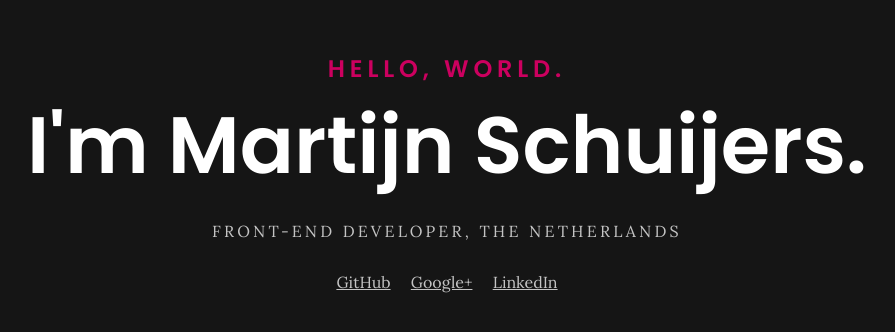
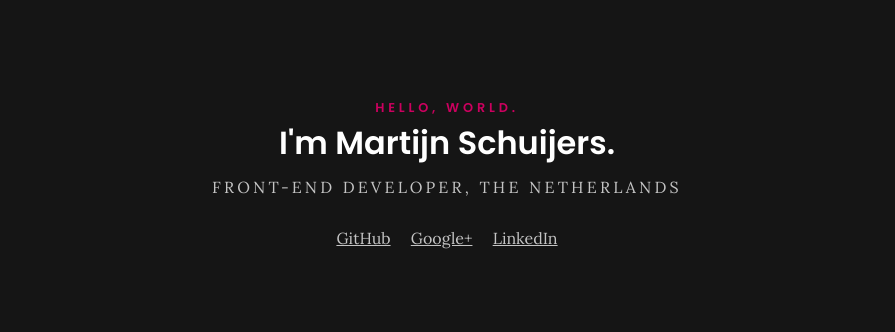
Before and after one commit to schuijers/schuijers.tech, a website built with Parcel: page src/index.html in a window 1280 px wide. Shown: the part 226-558 px from the top of the page, without its empty margins (193-1088 px from the left). Built offline with nearby package versions, Linux system fonts and the light colour scheme.

Commit message:
Setup fluid typography

```diff
--- a/package.json
+++ b/package.json
@@ -13,9 +13,11 @@
   },
   "devDependencies": {
     "autoprefixer": "^8.1.0",
+    "css-mqpacker": "^6.0.2",
     "parcel-bundler": "^1.6.2",
     "postcss-import": "^11.1.0",
-    "postcss-reporter": "^5.0.0"
+    "postcss-reporter": "^5.0.0",
+    "rucksack-css": "^1.0.2"
   },
   "scripts": {
     "build": "parcel build src/index.html --public-url ./",
--- a/postcss.config.js
+++ b/postcss.config.js
@@ -1,8 +1,11 @@
 module.exports = {
   plugins: [
-    require("postcss-import")(),
-    require("autoprefixer"),
-    require("postcss-reporter")({
+    require('postcss-import')(),
+    require('rucksack-css')({
+      autoprefixer: true
+    }),
+    require('css-mqpacker')(),
+    require('postcss-reporter')({
       clearReportedMessages: true,
     }),
   ],
--- a/src/styles/intro.css
+++ b/src/styles/intro.css
@@ -3,9 +3,10 @@
   color: #fff;
   display: flex;
   flex-direction: column;
+  font-size: responsive 0.75rem 1rem;
   justify-content: center;
-  min-height: calc(100vh - 2rem);
-  padding: 1rem;
+  min-height: calc(100vh - 2em);
+  padding: 1em;
   text-align: center;
 }
 
@@ -13,31 +14,27 @@
   display: inline-flex;
   flex-direction: column;
   font-family: 'Poppins', sans-serif;
-  font-size: 3.5rem;
-  line-height: 1;
-  margin-bottom: 2.25rem;
+  font-size: responsive 2.5rem 5rem;
+  margin-bottom: 0.5em;
 }
 
 .intro__header span:first-of-type {
   color: #cc005f;
-  font-size: 1.25rem;
-  letter-spacing: 0.3rem;
-  margin-bottom: 1.5rem;
+  font-size: 0.4em;
+  letter-spacing: 0.3em;
+  margin-bottom: 0.75em;
   text-transform: uppercase;
 }
 
 .intro__position {
   color: rgba(255, 255, 255, 0.75);
   font-family: 'Lora', serif;
-  font-size: 0.9rem;
-  letter-spacing: 0.2rem;
-  line-height: 1.25;
+  letter-spacing: 0.2em;
   text-transform: uppercase;
 }
 
 .intro__links {
   font-family: 'Lora', serif;
-  font-size: 0.9rem;
   margin-top: 2em;
 }
 
@@ -49,21 +46,3 @@
   color: rgba(255, 255, 255, 0.75);
   padding: 1em 0.5em;
 }
-
-@media screen and (min-width: 1024px) {
-  .intro__header {
-    font-size: 5rem;
-  }
-
-  .intro__header span:first-of-type {
-    font-size: 1.5rem;
-  }
-
-  .intro__position {
-    font-size: 1rem;
-  }
-
-  .intro__links {
-    font-size: 1rem;
-  }
-}
```
Also changed, not shown: README.md, 1 other file.
